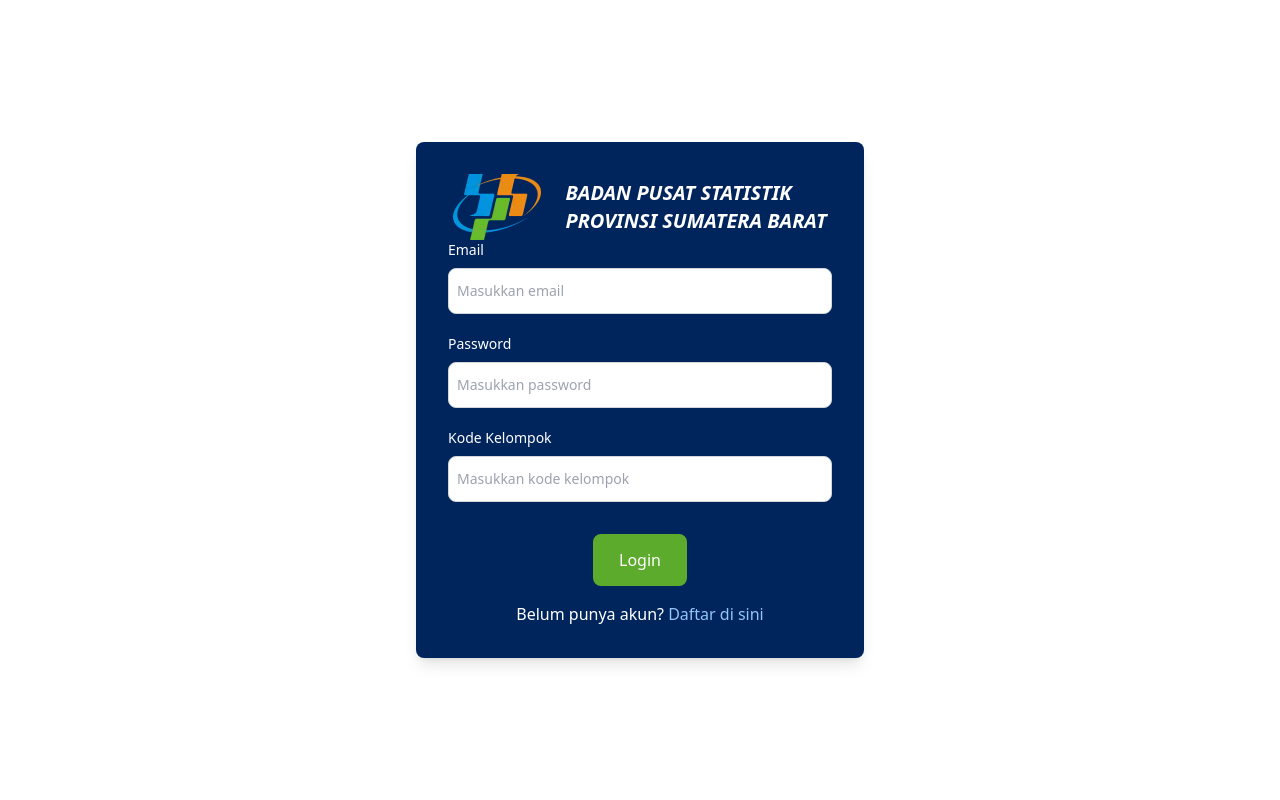
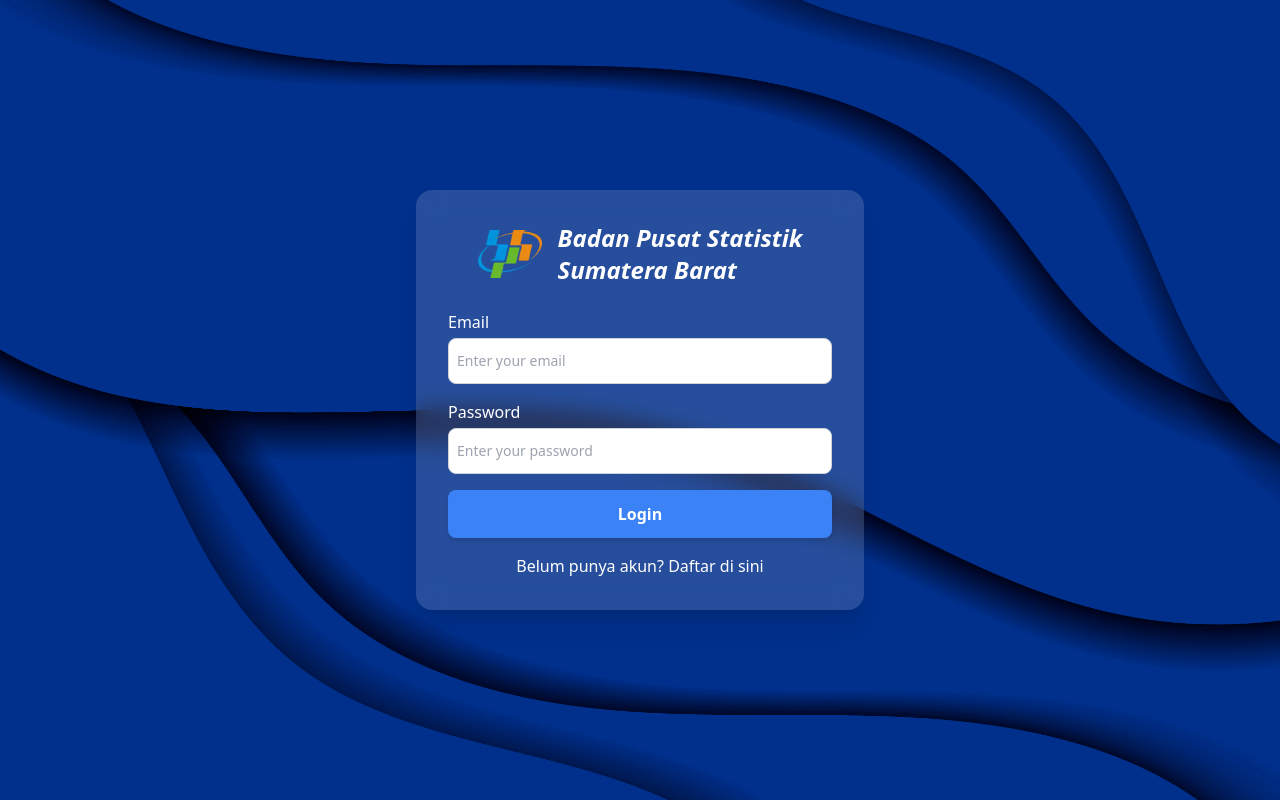
Before and after one commit to azizahND/SIMANIS-FE, a React (Vite) app: page / in a window 1280 px wide. Built offline with nearby package versions, Linux system fonts and the light colour scheme.

Commit message:
register peserta+login done

```diff
--- a/src/App.jsx
+++ b/src/App.jsx
@@ -1,6 +1,5 @@
 import React from "react";
 import { BrowserRouter as Router, Route, Routes } from "react-router-dom";
-import Login from "./pages/Login";
 import RegisterPage from "./pages/RegisterPage";
 import Dashboard from "./pages/Dashboard";
 import ListPendaftar from "./pages/Kelompok";
@@ -14,7 +13,8 @@ import DaftarTugas from "./pages/DaftarTugas";
 import Sertifikat from "./pages/SertifikatPage";
 import SertifikatPeserta from "./pages/SertifikatPesertaPage";
 import RegisterKelompok from "./pages/RegisterKelompok";
-
+import RegisterPeserta from "./pages/RegisterPesertaPage";
+import Login from "./pages/LoginPage";
 const App = () => {
   return (
     <Router>
@@ -34,6 +34,8 @@ const App = () => {
         <Route path="/sertifikat" element={<Sertifikat />} /> {/* Biodata route */}
         <Route path="/sertifikatPeserta" element={<SertifikatPeserta />} /> {/* Biodata route */}
         <Route path="/registerKelompok" element={<RegisterKelompok />} /> {/* Biodata route */}
+        <Route path="/registerPeserta" element={<RegisterPeserta />} /> {/* Biodata route */}
+
 
 
 
--- a/src/components/Button.jsx
+++ b/src/components/Button.jsx
@@ -4,7 +4,7 @@ import { Plus } from 'lucide-react'; // Impor ikon Plus dari lucide-react
 const Button = ({ label, children, onClick, type = "button", className, variant = "green", ikon }) => {
   const variantClasses = {
     green: "bg-green border-2 border-green hover:bg-white hover:text-green hover:border-green font-medium",
-    primary: "bg-blue-premier hover:bg-blue-600",
+    primary: "bg-blue-premier hover:bg-blue-600 font-medium",
     danger: "bg-red-500 hover:bg-white font-medium border-2 hover:border-red-500 hover:text-red-500",
     oren: "bg-oren hover:bg-white border-2 border-oren hover:text-oren hover:border-oren",
     white: "bg-white text-blue-800 hover:font-bold",
--- a/src/components/NavbarLanding.jsx
+++ b/src/components/NavbarLanding.jsx
@@ -13,7 +13,7 @@ const NavbarLanding = () => {
             <img
               src="src/assets/logo.png"
               alt="Logo"
-              className="w-10 h-auto mr-2"
+              className="w-12 h-12 h-auto mr-2"
             />
             <div className="grid grid-rows-2 grid-flow-col gap-0">
               <div className="text-xl italic font-bold">
@@ -30,7 +30,7 @@ const NavbarLanding = () => {
             <a className="text-lg text-white hover:text-gray-400 focus:outline-none focus:text-gray-400" href="#kontak">Kontak</a>
             <a>
               <button>
-                <Button variant={"blue"} label={"Login"} className="font-bold text-lg"/>
+                <Button variant={"primary"} label={"Login"} className="font-bold text-lg"/>
               </button>
             </a>
           </div>
--- a/src/pages/LandingPage.jsx
+++ b/src/pages/LandingPage.jsx
@@ -55,15 +55,20 @@ const Landing = () => {
   style={{ backgroundImage: `url(${blue})` }}
 >
   <div className="z-5 text-center ">
-    <h1 className="text-5xl font-bold mb-4">
-      Welcome to Intern Platform
+    <h1 className="text-7xl font-bold mb-4">
+      Selamat Datang di SIMANIS
     </h1>
-    <p className="text-lg mb-6">
-      Your gateway to professional experience
+    <p className="text-2xl mb-6">
+      Langkah untuk Pengalaman Profesional
     </p>
-    <div className="flex justify-center">
+    <div className="flex justify-center gap-5 mt-3">
+    <Button
+      label="Login"
+      variant="green"
+    />
     <Button
       label="Get Started"
+      variant="oren"
       className="bg-blue-500 hover:bg-blue-600 text-white font-bold py-2 px-4 rounded"
     />
     </div>
--- a/src/pages/Login.jsx
+++ b/src/pages/Login.jsx
@@ -1,5 +1,5 @@
 import React, { useState } from "react";
-import { Link } from "react-router-dom";  // Import Link untuk navigasi
+import { Link } from "react-router-dom";
 import Input from "../components/Input";
 import Button from "../components/Button";
 import Logo from "../components/Logo";
@@ -7,11 +7,11 @@ import Logo from "../components/Logo";
 const Login = () => {
   const [email, setEmail] = useState('');
   const [password, setPassword] = useState('');
-  const [groupCode, setGroupCode] = useState(''); // State baru untuk kode kelompok
+  const [groupCode, setGroupCode] = useState('');
 
   const handleLogin = (e) => {
     e.preventDefault();
-    console.log({ email, password, groupCode }); // Menampilkan input untuk testing
+    console.log({ email, password, groupCode });
   };
 
   return (
--- /dev/null
+++ b/src/pages/LoginPage.jsx
@@ -0,0 +1,78 @@
+import blue from "../assets/blue.jpg";
+import Input from "../components/Input";
+import { Link } from "react-router-dom";
+import Button from "../components/Button";
+import logo from "../assets/logo.png";
+
+const LoginPage = () => {
+  return (
+    <div
+      className="min-h-screen flex items-center justify-center bg-cover bg-center"
+      style={{ backgroundImage: `url(${blue})` }}
+    >
+      <div className="backdrop-blur-md bg-white/15 rounded-2xl shadow-xl p-8 w-full max-w-md">
+        <div className="flex items-center justify-center mb-6">
+          <img
+            src={logo}
+            alt="Logo"
+            className="h-16 w-16 object-contain"
+          />
+          <div className="ml-4">
+            <h1 className="text-2xl font-bold text-white italic">
+              Badan Pusat Statistik
+            </h1>
+            <h1 className="text-2xl font-bold text-white italic">
+              Sumatera Barat
+            </h1>
+          </div>
+        </div>
+        <h1 className="text-2xl font-bold text-white mb-6 text-center">
+        </h1>
+        <form className="space-y-4">
+          <div>
+            <label
+              className="block text-white font-medium mb-1"
+              htmlFor="email"
+            >
+              Email
+            </label>
+            <Input type="email" id="email" placeholder="Enter your email" />
+          </div>
+          <div>
+            <label
+              className="block text-white font-medium mb-1"
+              htmlFor="password"
+            >
+              Password
+            </label>
+            <Input
+              type="password"
+              id="password"
+              placeholder="Enter your password"
+            />
+          </div>
+          <Button
+            variant="premier"
+            type="submit"
+            className="w-full py-2 px-4 bg-blue-500 flex justify-center text-center jus text-white font-semibold rounded-lg shadow-md hover:bg-blue-600 transition duration-300"
+          >
+            Login
+          </Button>
+          <div className="mt-4 text-center text-white">
+            <p>
+              Belum punya akun?{" "}
+              <Link
+                to="/registerkelompok"
+                className="text-white font-medium hover:underline"
+              >
+                Daftar di sini
+              </Link>
+            </p>
+          </div>
+        </form>
+      </div>
+    </div>
+  );
+};
+
+export default LoginPage;
--- a/src/pages/RegisterKelompok.jsx
+++ b/src/pages/RegisterKelompok.jsx
@@ -2,6 +2,8 @@ import blue from "../assets/blue.jpg";
 import Input from "../components/Input";
 import Button from "../components/Button";
 import logo from "../assets/logo.png";
+import { Link } from "react-router-dom";
+
 
 
 const RegisterKelompok = () => {
@@ -27,12 +29,18 @@ const RegisterKelompok = () => {
       Daftarkan diri Anda untuk mengikuti program magang yang bermanfaat di Badan Pusat Statistik Sumatera Barat.
     </div>
     <div className="mt-20 text-white font-small text-sm px-5 text-start">
-      Anda sudah punya akun?
+    <p>
+              Sudah Register Kelompok? Klik disini{" "}
+
+            </p>
+            <Link
+                to="/registerPeserta"
+                className="text-white font-medium hover:underline"
+              >
+                Register Peserta
+              </Link>
     </div>
-    {/* Memastikan posisi Sign in tetap di kiri */}
-    <div className="mb-1 text-white font-small text-lg px-5 text-start font-medium">
-      Sign in
-    </div>
+
   </div>
 </div>
 
@@ -45,7 +53,7 @@ const RegisterKelompok = () => {
       <div className="bg-blue-500">
         <div className="min-h-screen flex items-center justify-center bg-blue-50">
           <div className="bg-white/100 backdrop-blur-md shadow-lg rounded-lg p-6 w-full max-w-md">
-            <h1 className="text-3xl text-blue-premier font-bold mb-10 text-center">
+            <h1 className="text-3xl text-blue-premier font-bold mb-10 text-center text-shadow-md">
               Register Kelompok
             </h1>
             <div className="mb-4">
@@ -55,10 +63,10 @@ const RegisterKelompok = () => {
               <Input label="Ketua" placeholder="Masukkan Nama Ketua Tim" className="border-blue-premier" />
             </div>
             <div className="mb-4">
-              <Input label="Email" placeholder="Masukkan Email Ketua Tim" className="border-blue-premier" />
+              <Input label="Email" placeholder="Masukkan Email Ketua Kelompok" className="border-blue-premier" />
             </div>
             <div className="mb-4">
-              <Input label="Anggota" placeholder="Masukkan Nama Anggota Tim" className="border-blue-premier" />
+              <Input label="Anggota" placeholder="Masukkan Jumlah Anggota Kelompok" type="number" className="border-blue-premier"  />
             </div>
             <div className="mb-4">
               <Input
--- /dev/null
+++ b/src/pages/RegisterPesertaPage.jsx
@@ -0,0 +1,89 @@
+import React, { useState } from "react";
+import blue from "../assets/blue.jpg";
+import Input from "../components/Input";
+import Button from "../components/Button";
+import logo from "../assets/logo.png";
+import { Link } from "react-router-dom";
+
+
+const RegisterPesertaPage = () => {
+  const [email, setEmail] = useState('');
+  const [nim, setNim] = useState('');
+  const [nama, setNama] = useState('');
+  const [institusi, setInstitusi] = useState('');
+  const [jurusan, setJurusan] = useState('');
+
+  const handleRegister = (e) => {
+    e.preventDefault();
+    console.log('Form submitted with data:', { email, nim, nama, institusi, jurusan });
+  };
+
+  return (
+        <div className="grid grid-cols-2  max-w-[95rem] max-h-[50rem] h-auto mx-auto">
+          <div className="relative bg-blue-300 h-screen">
+      <img
+        src={blue}
+        className="h-full w-full object-cover"
+        alt="Background"
+      />
+
+    <div className="absolute inset-0 flex items-center justify-center">
+      <div className="bg-white/10 items-center backdrop-blur-md text-center w-[80%] h-[60%] sm:w-[60%] px-6 py-4 rounded-lg shadow-lg">
+        <img src={logo} alt="Logo" className="h-25 w-25 object-contain mx-auto mt-7" />
+        <h1 className="text-4xl font-bold text-white italic mt-7">
+          Badan Pusat Statistik
+        </h1>
+        <h1 className="text-4xl font-bold text-white italic">
+          Sumatera Barat
+        </h1>
+        <div className="mt-10 text-white font-small text-sm px-5 text-start">
+          Daftarkan diri Anda untuk mengikuti program magang yang bermanfaat di Badan Pusat Statistik Sumatera Barat.
+        </div>
+        <div className="mt-20 text-white font-small text-sm px-5 text-start">
+    <p>
+              Sudah Punya Akun? Klik disini{" "}
+
+            </p>
+            <Link
+                to="/login"
+                className="text-white font-medium hover:underline"
+              >
+                Login
+              </Link>
+    </div>
+      </div>
+    </div>
+
+
+
+
+    </div>
+
+
+          <div className="bg-blue-500">
+            <div className="min-h-screen flex items-center justify-center bg-blue-50">
+              <div className="bg-white/100 backdrop-blur-md shadow-lg rounded-lg p-6 w-full max-w-md">
+                <h1 className="text-3xl text-blue-premier font-bold mb-10 text-center text-shadow-md">
+                  Register Peserta
+                </h1>
+                <div className="mb-4">
+                  <Input label="Nama" placeholder="Masukkan Asal Institusi" className="border-blue-premier text-blue-premier" />
+                </div>
+                <div className="mb-4">
+                  <Input label="Email" placeholder="Masukkan Nama Ketua Tim" className="border-blue-premier" />
+                </div>
+                <div className="mb-4">
+                  <Input label="Kode Kelompok" placeholder="Masukkan Email Ketua Tim" className="border-blue-premier" />
+                </div>
+
+                <div className="flex justify-center">
+                  <Button variant="primary" label="Register" />
+                </div>
+              </div>
+            </div>
+          </div>
+        </div>
+      );
+};
+
+export default RegisterPesertaPage;
```
